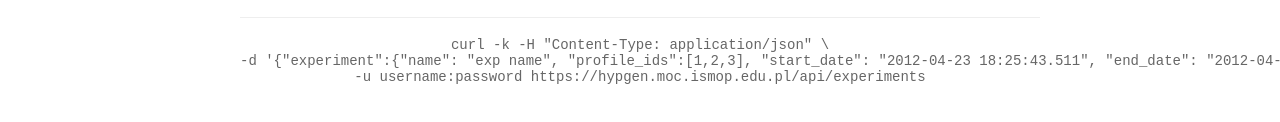
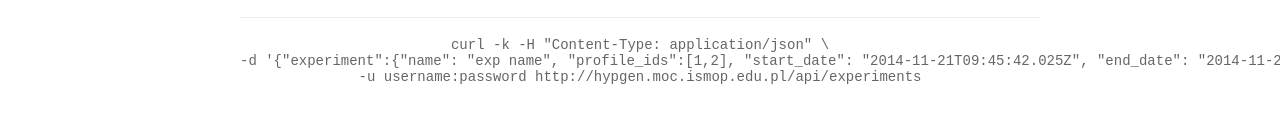
Before and after one commit to ismop/hypgen, a plain HTML site: page public/index.html in a window 1280 px wide. Shown: the part 206-328 px from the top of the page. Drawn offline with Linux system fonts and the light colour scheme.

Commit message:
Updated example in public/index.html

```diff
--- a/public/index.html
+++ b/public/index.html
@@ -44,8 +44,8 @@
   <hr/>
   <pre>
 curl -k -H "Content-Type: application/json" \
--d '{"experiment":{"name": "exp name", "profile_ids":[1,2,3], "start_date": "2012-04-23 18:25:43.511", "end_date": "2012-04-23 18:25:43.511"}}' \
--u username:password https://hypgen.moc.ismop.edu.pl/api/experiments
+-d '{"experiment":{"name": "exp name", "profile_ids":[1,2], "start_date": "2014-11-21T09:45:42.025Z", "end_date": "2014-11-22T09:45:42.025Z"}}' \
+-u username:password http://hypgen.moc.ismop.edu.pl/api/experiments
   </pre>
 </body>
 </html>
```
